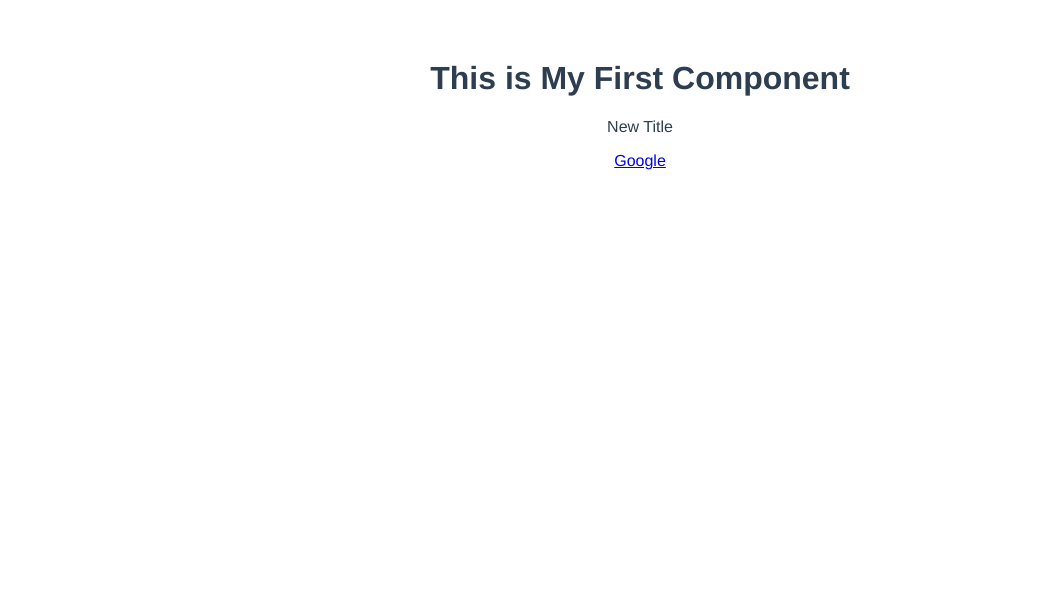
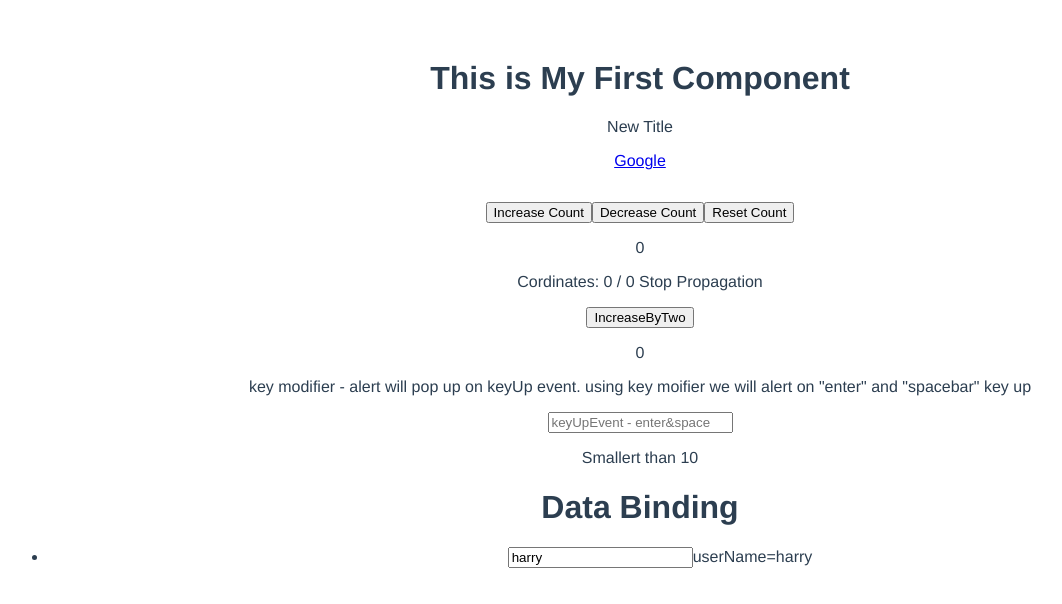
Before and after one commit to Harry456/vueLearning, a Vue app: page / in a window 1280 px wide. Shown: the top 604 px of the page, without its empty margins (0-1062 px from the left). Built offline with nearby package versions, Linux system fonts and the light colour scheme.

Commit message:
vueEvents,eventModifier,twoWayBindingWithInput

```diff
--- a/src/App.vue
+++ b/src/App.vue
@@ -1,16 +1,22 @@
 <template>
   <div id="app">
     <FirstComponent />
+    <Events />
+    <DataBinding />
   </div>
 </template>
 
 <script>
 import FirstComponent from './components/FirstComponent.vue';
+import Events from './components/Events.vue';
+import DataBinding from './components/DataBinding.vue';
 
 export default {
   name: 'App',
   components: {
     FirstComponent,
+    Events,
+    DataBinding,
   },
 };
 </script>
--- /dev/null
+++ b/src/components/DataBinding.vue
@@ -0,0 +1,24 @@
+<template>
+  <div class="root">
+    <h1>Data Binding</h1>
+    <ul>
+      <li>
+        <input type="text" v-model="name" />
+        <span>userName</span>=<span>{{ name }}</span>
+      </li>
+    </ul>
+  </div>
+</template>
+
+<script>
+export default {
+  name: 'DataBinding',
+  data() {
+    return {
+      name: 'harry',
+    };
+  },
+};
+</script>
+
+<style></style>
--- /dev/null
+++ b/src/components/Events.vue
@@ -0,0 +1,76 @@
+<template>
+  <div class="events">
+    <div class="counter">
+			<button v-on:click="increase">Increase Count</button>
+			<button v-on:click="decrease">Decrease Count</button>
+			<button v-on:click="reset">Reset Count</button>
+			<p>{{ counter }}</p>
+    </div>
+		<div class="mouseEvent">
+			<p v-on:mousemove="updateCordinates">Cordinates: {{ x }} / {{ y }}
+
+				<!-- <span v-on:mousemove="stopPropagation">Stop Propagation</span>	 -->
+				<span v-on:mousemove.stop="stopPropagation">Stop Propagation</span>
+			</p>
+		</div>
+		<!-- To capture Default $event argument while passing multiple argument to a function -->
+		<div class="eventArgument">
+			<button v-on:click="increaseByNum(2,$event)">IncreaseByTwo</button>
+			<p>{{ counter }}</p>
+		</div>
+		<div class="keyEvent">
+			<p>key modifier - alert will pop up on keyUp event. using key moifier we will alert on "enter" and "spacebar" key up</p>
+			<input type="text" v-on:keyup.enter.space="alert" placeholder="keyUpEvent - enter&space">
+		</div>
+		<div class="simplecomdition">
+			<p>{{counter > 10 ? "Greate Than 10" : "Smallert than 10"}}</p>
+		</div>
+  </div>
+</template>
+
+<script>
+export default {
+  name: 'Events',
+  data() {
+    return {
+      counter: 0,
+			x:0,
+			y:0
+    };
+  },
+  methods: {
+    increase: function() {
+      this.counter++;
+    },
+    decrease: function() {
+      this.counter--;
+    },
+    reset: function(e){
+      this.counter = 0
+    },
+		updateCordinates:function (e){
+			this.x = e.clientX
+			this.y = e.clientY
+		},
+		increaseByNum:function(num,event){
+			console.log(event)
+			this.counter+=num
+		},
+		stopPropagation:function(e){
+			e.stopPropagation()
+			// Alternation FOr this function is event modifier
+		},
+		alert:function(){
+			alert('Alert')
+		}
+  },
+};
+</script>
+
+<style scoped>
+  .events{
+    margin-top: 2rem;
+  }
+
+</style>>
+</style>
--- a/src/components/FirstComponent.vue
+++ b/src/components/FirstComponent.vue
@@ -5,6 +5,9 @@
       {{ changeTitle() }}
     </p>
     <div v-html="finishedLink"></div>
+    <div class="nest">
+      <p></p>
+    </div>
   </div>
 </template>
 
```
Also changed, not shown: Notes.js (+30 -0 lines).
